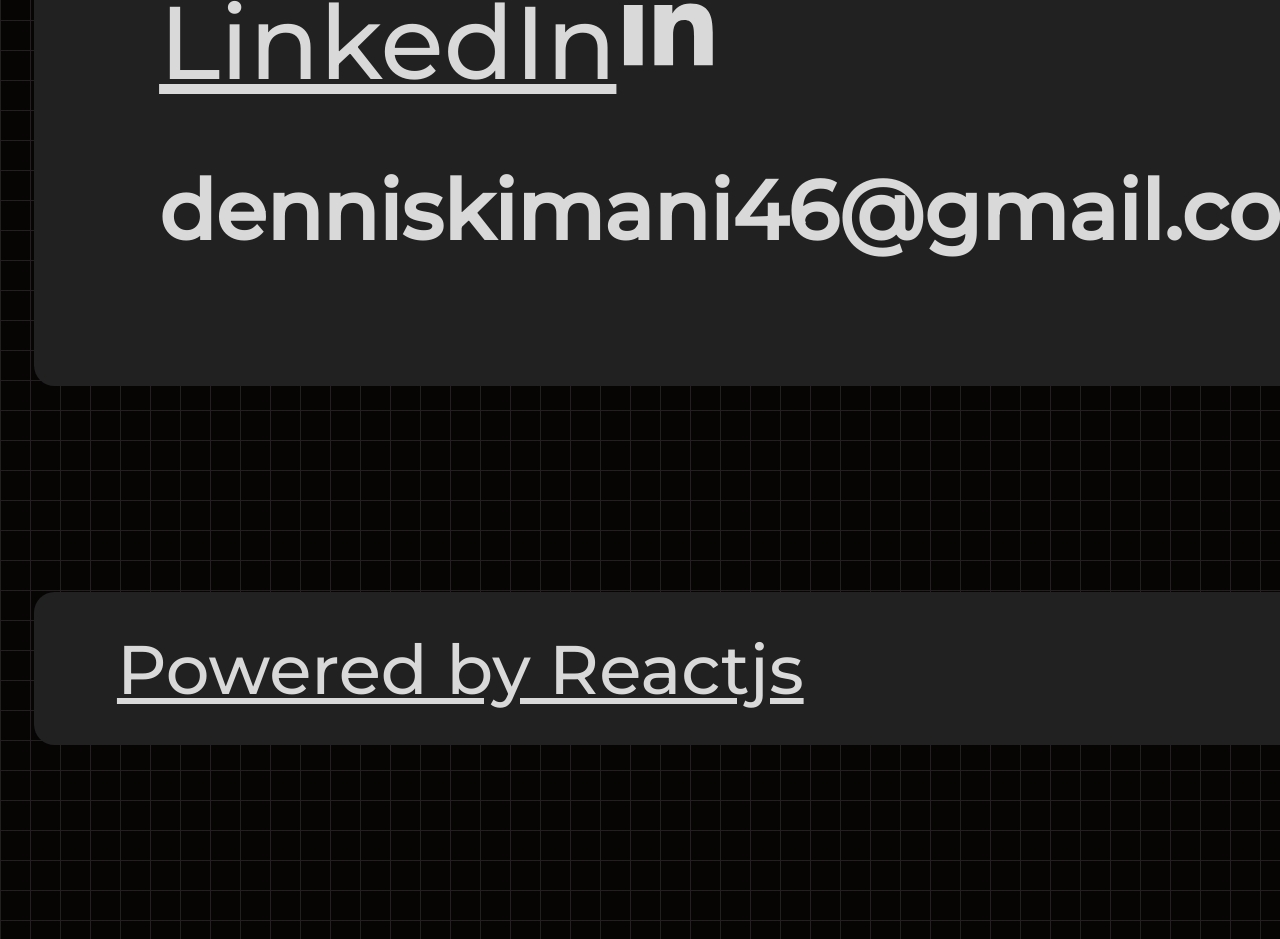
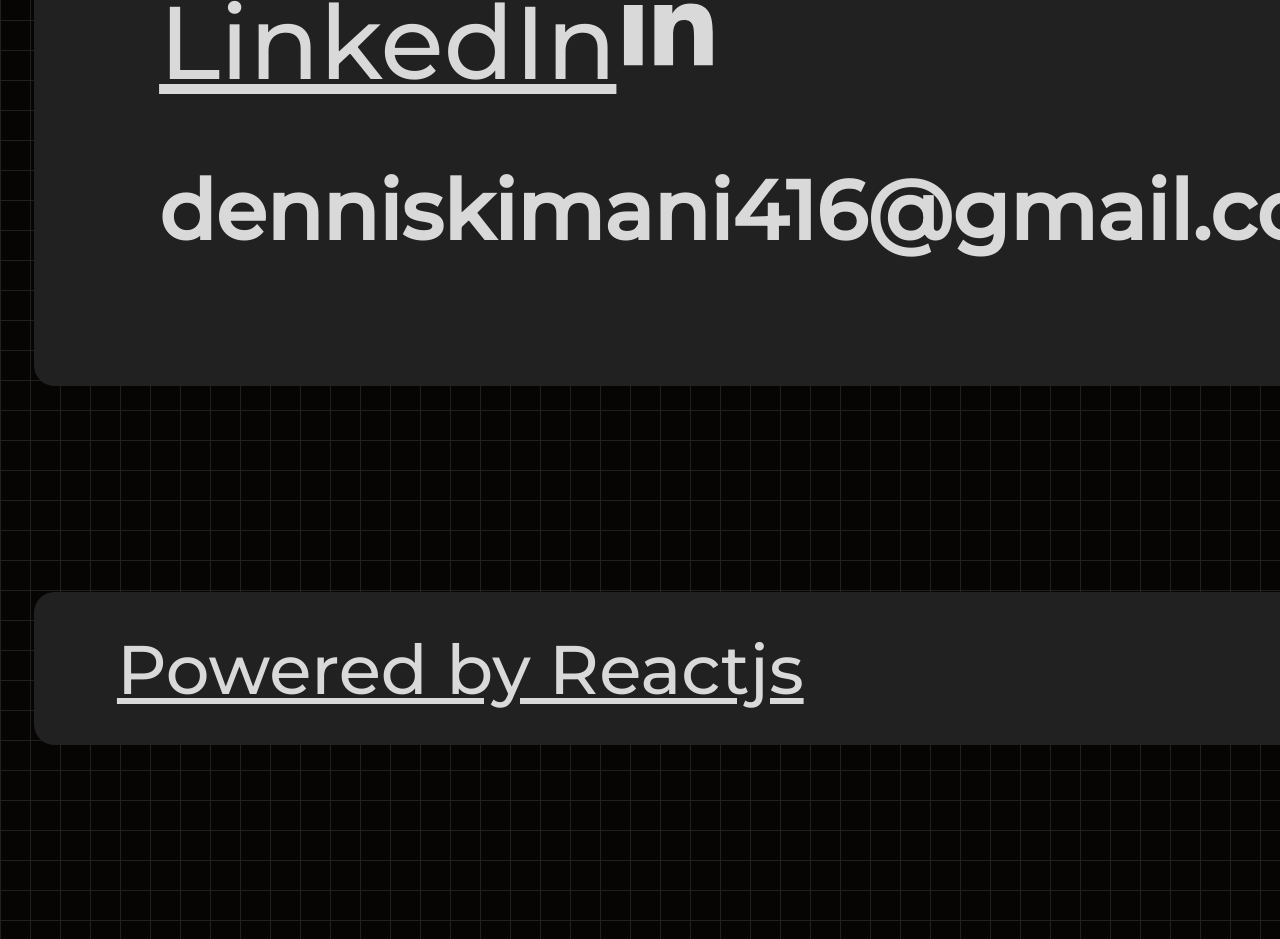
Before and after one commit to dennis-nganga/curly-barnacle, a React (Vite) app: page /contact in a window 1280 px wide. Shown: the part 1120-2059 px from the top of the page. Built offline with nearby package versions, Linux system fonts and the light colour scheme.

Commit message:
Update Contact.jsx

```diff
--- a/src/Projects/Contact/Contact.jsx
+++ b/src/Projects/Contact/Contact.jsx
@@ -121,7 +121,7 @@
           </a>
         </div>
         <div className="email-address">
-          <h5>denniskimani46@gmail.com</h5>
+          <h5>denniskimani416@gmail.com</h5>
         </div>
       </div>
     </div>
```
